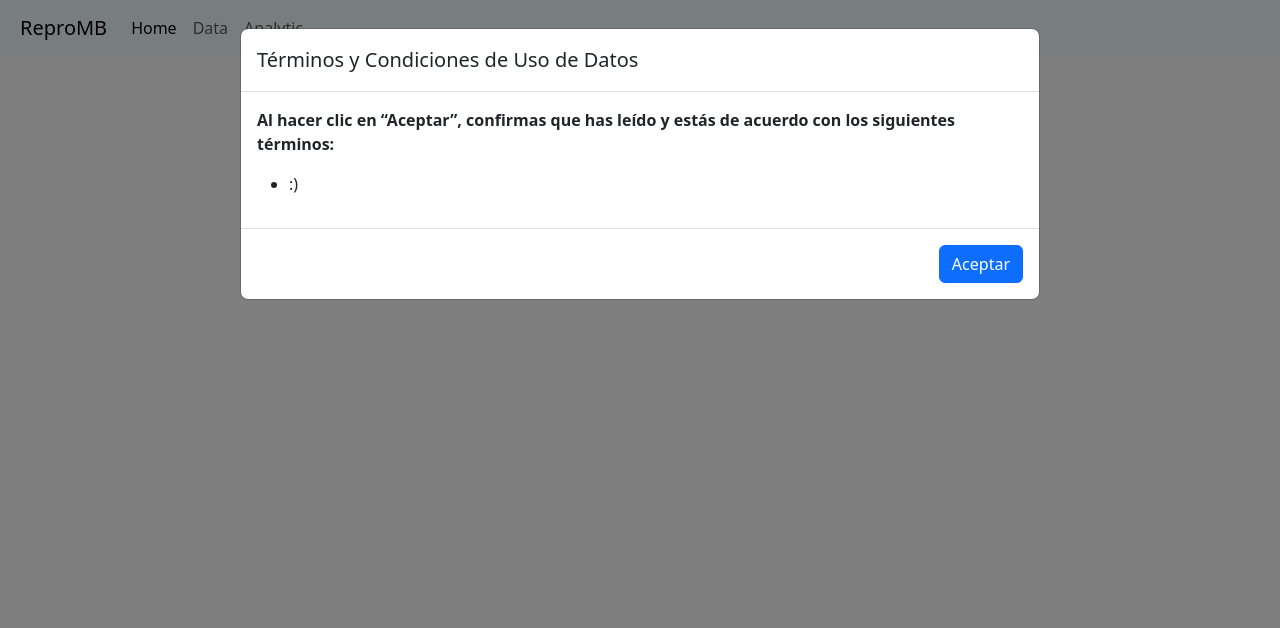
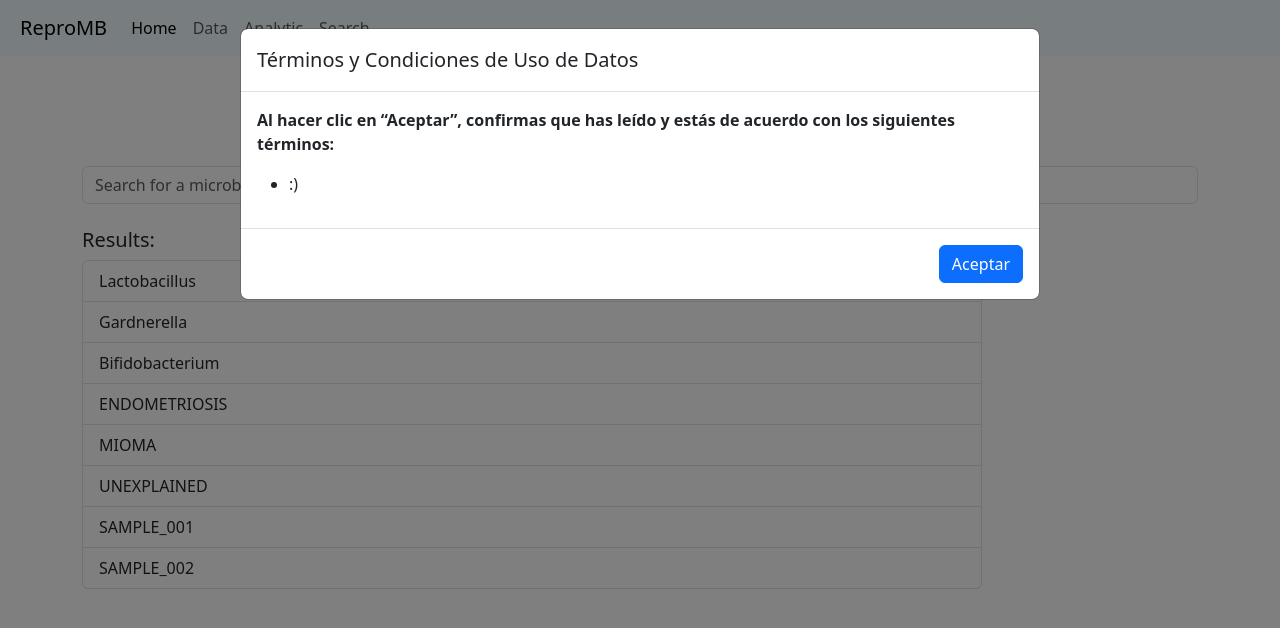
Before and after one commit to beajv/TFG-Info-Web-Microbiota, a Vue app in the folder frontend/: page /search in a window 1280 px wide. Shown: the top 628 px of the page. Built offline with nearby package versions, Linux system fonts and the light colour scheme.

Commit message:
Nombres asignados a microorganismos label: mother... ; Creación de nueva pestaña Search

```diff
--- a/frontend/src/App.vue
+++ b/frontend/src/App.vue
@@ -22,6 +22,9 @@
           </li>
           <li class="nav-item">
             <router-link class="nav-link" to="/analytic/all">Analytic</router-link>
+          </li>
+          <li class="nav-item">
+            <router-link class="nav-link" to="/Search/all">Search</router-link>
           </li>
         </ul>
     </div>
--- a/frontend/src/router/index.ts
+++ b/frontend/src/router/index.ts
@@ -5,6 +5,7 @@ import LoginView from '../views/LoginView.vue';
 import UploadView from '../views/UploadView.vue';
 import DataView from '../views/DataView.vue';
 import AnalyticView from '../views/AnalyticView.vue';
+import SearchView from '../views/SearchView.vue';
 
 
 const routes: RouteRecordRaw[] = [
@@ -34,7 +35,12 @@ const routes: RouteRecordRaw[] = [
         path: '/upload',
         name: 'Upload',
         component: UploadView
-    }
+    },
+    {
+        path: '/search',
+        name: 'Search',
+        component: SearchView
+      }
 ];
 
 
--- a/frontend/src/views/AnalyticView.vue
+++ b/frontend/src/views/AnalyticView.vue
@@ -279,13 +279,38 @@ const betaResults = ref<any[]>([]);
 
 //Colores
 const colores = [
-  '#66c2a5', '#fc8d62', '#8da0cb', '#e78ac3', '#a6d854',
-  '#ffd92f', '#e5c494', '#b3b3b3', '#1f78b4', '#33a02c',
-  '#fb9a99', '#fdbf6f', '#cab2d6', '#6a3d9a', '#b15928',
-  '#a65628', '#f781bf', '#999999', '#d95f02', '#7570b3',
-  '#e7298a', '#66a61e', '#e6ab02', '#a6cee3', '#1b9e77',
-  '#b2df8a', '#fb8072', '#80b1d3', '#fdb462', '#b3de69'
+  '#66c2a5', // verde agua
+  '#fc8d62', // salmón
+  '#8da0cb', // azul lavanda
+  '#e78ac3', // rosa fucsia
+  '#a6d854', // lima
+  '#ffd92f', // amarillo
+  '#1f78b4', // azul fuerte
+  '#33a02c', // verde vivo
+  '#fb9a99', // rosa claro
+  '#fdbf6f', // naranja claro
+  '#cab2d6', // lila claro
+  '#6a3d9a', // violeta oscuro
+  '#b15928', // marrón rojizo
+  '#e31a1c', // rojo vivo
+  '#ff7f00', // naranja vivo
+  '#a6cee3', // azul celeste
+  '#b2df8a', // verde pastel
+  '#fb8072', // coral
+  '#80b1d3', // azul pastel
+  '#bc80bd', // púrpura pastel
+  '#ffed6f', // amarillo claro
+  '#33b5e5', // azul cielo
+  '#ff6f69', // rojo coral
+  '#2ecc71', // verde menta
+  '#e67e22', // naranja tostado
+  '#9b59b6', // morado fuerte
+  '#3498db', // azul cielo fuerte
+  '#f1c40f', // amarillo dorado
+  '#e74c3c', // rojo intenso
+  '#16a085'  // verde azulado
 ];
+
 let colorMap: Record<string, string> = {};
 
 //Datos computados para construir boxplot por grupo
@@ -703,7 +728,7 @@ function drawAbundanciaChart() {
 
   // Dataset de los top
     const datasets = topKeys.map((k, i) => ({
-    label: k,
+    label: mother.value[k.toUpperCase()]?.[1] || k,
     //data: abundanciaData.value.map(d => d[k]),
     data: abundanciaData.value.filter(d => myList.value.includes(d.diseases)).map(d => d[k]),
     backgroundColor: colorMap[k] || '#000000', // usa el mapa de colores
@@ -808,7 +833,7 @@ function drawAbundanciaPorGrupoChartFiltrado() {
 
   // Creamos datasets para top
   const datasets = topKeys.map((k, i) => ({
-    label: k,
+    label: mother.value[k.toUpperCase()]?.[1] || k,
     data: groupAverages[k],
     backgroundColor: colorMap[k] || '#000000', // usa el mapa de colores
     stack: 'stack1'
@@ -956,6 +981,32 @@ watch(shannonViolinData, async (newData) => {
   }
 });
 
+/**
+ * @brief Watch reactivo para redibujar automaticamente los gráficos por grupos
+ */
+watch(numGrupos, async () => {
+  await nextTick();
+  if (abundanciaData.value.length > 0) {
+    drawAbundanciaPorGrupoChartFiltrado();
+  }
+  if (betaResults.value && betaResults.value["PC1"]) {
+    drawPCoAChartPorGrupo();
+  }
+});
+/**
+ * @brief watch reactivo para los cambios en los grupos de enfermedades
+ */
+watch(
+  () => diseases.map(d => d.group), // array de grupos actuales
+  async () => {
+    await nextTick();
+    if (numGrupos.value > 0) {
+      drawAbundanciaPorGrupoChartFiltrado();
+      drawPCoAChartPorGrupo();
+    }
+  },
+  { deep: true }
+);
 
 function updateItems() {
   items.value = originalItems.value.filter((item) => myList.value.includes(item.diseases))
--- a/frontend/src/views/DataView.vue
+++ b/frontend/src/views/DataView.vue
@@ -101,7 +101,7 @@
 
           <br />
           <ul class="list-group">
-            <li class="list-group-item list-group-item-dark">Diseases</li>
+            <li class="list-group-item list-group-item-dark">Conditions</li>
             <li class="list-group-item"> <input class="form-check-input me-1 disease-check" @click="filterDisease('RM')" type="checkbox"/>RM <span class="badge badge-pill bg-secondary float-end"> {{ numRM }} </span></li>
             <li class="list-group-item"> <input class="form-check-input me-1 disease-check" @click="filterDisease('MALE_FACTOR')" type="checkbox"/>MALE_FACTOR<span class="badge badge-pill bg-secondary float-end"> {{ numMALE_FACTOR }} </span></li>
             <li class="list-group-item"> <input class="form-check-input me-1 disease-check" @click="filterDisease('TUBAL_FACTOR')" type="checkbox"/>TUBAL_FACTOR<span class="badge badge-pill bg-secondary float-end"> {{ numTUBAL_FACTOR }} </span></li>
--- a/frontend/src/views/HomeView.vue
+++ b/frontend/src/views/HomeView.vue
@@ -2,7 +2,7 @@
   <div class="background-image">
   </div>
   <div class="contenedor1">
-    <div class="card" style="width: 20rem">
+    <div class="card" style="width: 25rem">
       <div class="card-body">
         <h5 class="card-title">Data Portal Summary</h5>
         <h6 class="card-subtitle mb-2 text-muted">Data Release 1.0 - September 20, 2023</h6>
@@ -17,7 +17,7 @@
         <br />
         <div class="row justify-content-start">
           <div class="col-4">MICROBE</div>
-          <div class="col-4">DISEASE</div>
+          <div class="col-4">CONDITIONS</div>
         </div>
         <div class="row justify-content-start">
           <div class="col-4">33</div>
--- /dev/null
+++ b/frontend/src/views/SearchView.vue
@@ -0,0 +1,46 @@
+<template>
+    <div class="container mt-5">
+      <h2 class="mb-4 text-center">Microbiome Search</h2>
+
+      <div class="mb-4">
+        <input
+          v-model="searchTerm"
+          class="form-control"
+          type="text"
+          placeholder="Search for a microbe, disease, or sample ID..."
+        />
+      </div>
+
+      <div v-if="filteredResults.length > 0">
+        <h5>Results:</h5>
+        <ul class="list-group">
+          <li v-for="(item, index) in filteredResults" :key="index" class="list-group-item">
+            {{ item }}
+          </li>
+        </ul>
+      </div>
+      <div v-else-if="searchTerm" class="text-muted">No results found.</div>
+    </div>
+  </template>
+
+  <script setup lang="ts">
+  import { ref, computed } from 'vue'
+
+  const searchTerm = ref('')
+  const allItems = ref<string[]>([
+    'Lactobacillus',
+    'Gardnerella',
+    'Bifidobacterium',
+    'ENDOMETRIOSIS',
+    'MIOMA',
+    'UNEXPLAINED',
+    'SAMPLE_001',
+    'SAMPLE_002'
+  ])
+
+  const filteredResults = computed(() =>
+    allItems.value.filter(item =>
+      item.toLowerCase().includes(searchTerm.value.toLowerCase())
+    )
+  )
+  </script>
```
